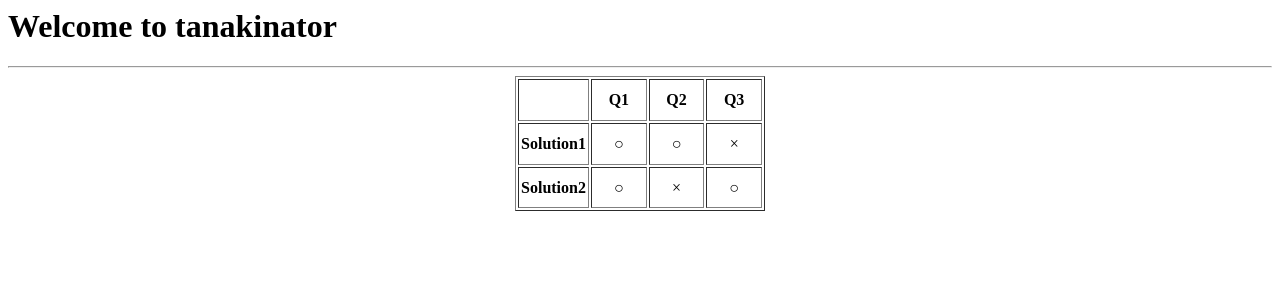
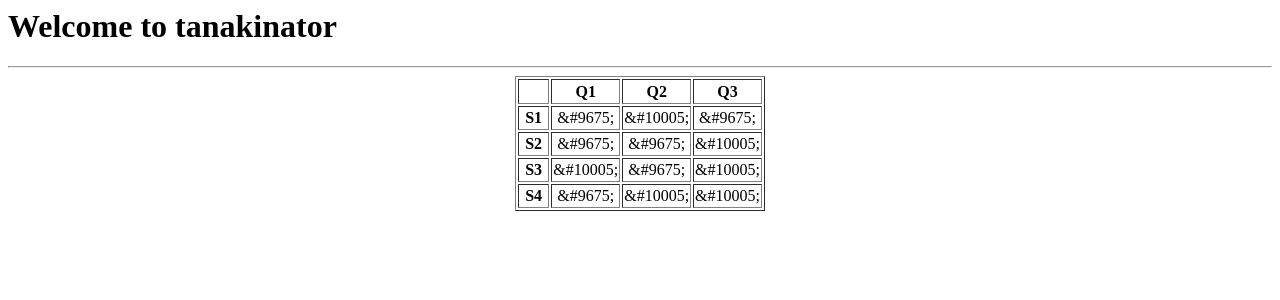
Before and after one commit to tanacchi/line_akinator, a Flask app: page / in a window 1280 px wide. Shown: the top 300 px of the page. Run offline with Flask 2, Linux system fonts and the light colour scheme.

Commit message:
Remake root page for dynamic features

```diff
--- a/tanakinator/templates/index.html
+++ b/tanakinator/templates/index.html
@@ -4,21 +4,17 @@
   <tbody>
     <tr>
       <th style="width: 50px;">&nbsp;</th>
-      <th style="width: 50px;">Q1</th>
-      <th style="width: 50px;">Q2</th>
-      <th style="width: 50px;">Q3</th>
+      {% for question_name in questions.values() %}
+        <th style="width: 50px;">{{question_name}}</th>
+      {% endfor  %}
     </tr>
-    <tr>
-      <td style="width: 50px;"><strong>Solution1</strong></td>
-      <td style="width: 50px;">○</td>
-      <td style="width: 50px;">○</td>
-      <td style="width: 50px;">×</td>
-    </tr>
-    <tr>
-      <td style="width: 50px;"><strong>Solution2</strong></td>
-      <td style="width: 50px;">○</td>
-      <td style="width: 50px;">×</td>
-      <td style="width: 50px;">○</td>
-    </tr>
+    {% for solution_id, features in table.items() %}
+      <tr>
+        <td style="width: 50px;"><strong>{{ solutions[solution_id] }}</strong></td>
+        {% for question_id, value in features.items() %}
+          <td style="width: 50px;">{{ value }}</td>
+        {% endfor %}
+      </tr>
+    {% endfor %}
   </tbody>
 </table>
--- a/tanakinator/views.py
+++ b/tanakinator/views.py
@@ -1,9 +1,27 @@
+from collections import defaultdict
+
 from flask import render_template, request, abort
 from tanakinator import app, handler
 
+from tanakinator.akinator import get_feature_table
+
+CIRCLE_CHAR = '&#9675;'
+CROSS_CHAR  = '&#10005;'
+
 @app.route('/')
 def root():
-    return render_template('index.html')
+    feature_table = get_feature_table()
+    table = defaultdict(dict)
+    solutions, questions = {}, {}
+    for solution_id, features in feature_table.items():
+        solutions[solution_id] = solution_id     # FIXME: Use solution name.
+        for question_id, value in features.items():
+            questions[question_id] = question_id # FIXME: Use question name.
+            if value == 1.0:
+                table[solution_id][question_id] = CIRCLE_CHAR
+            else:
+                table[solution_id][question_id] = CROSS_CHAR
+    return render_template('index.html', solutions=solutions, questions=questions, table=table)
 
 @app.route('/line', methods=['POST'])
 def line_webhook():
```
